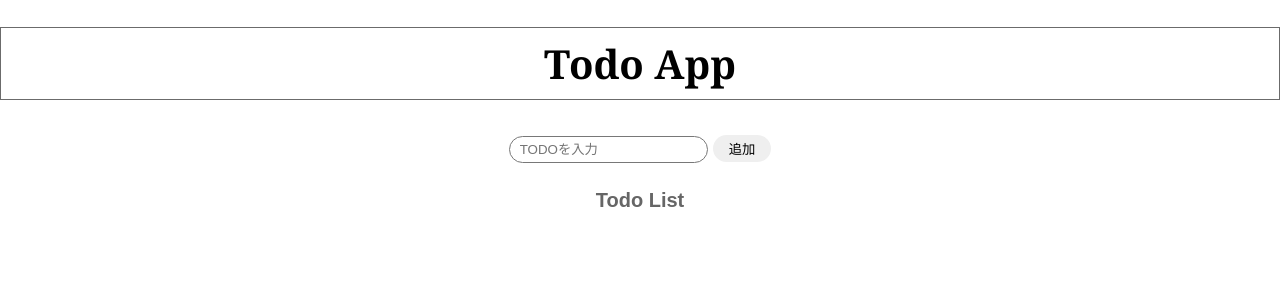
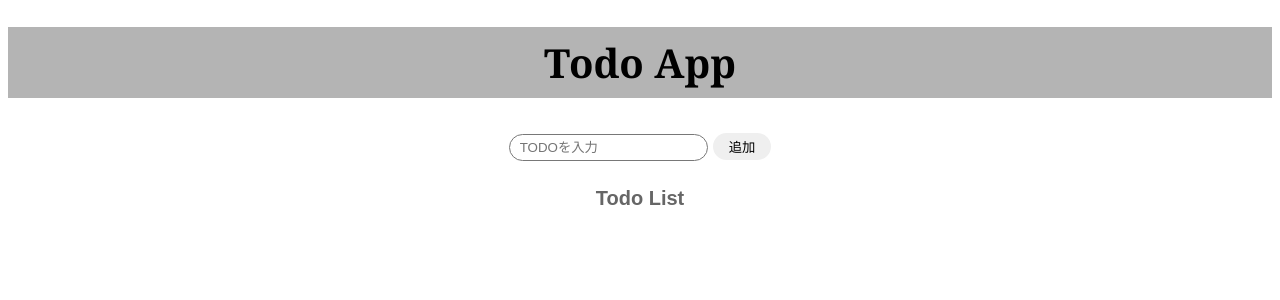
Before and after one commit to taisei78/react-todo-app, a React (Create React App) app: page / in a window 1280 px wide. Shown: the top 300 px of the page. Built offline with nearby package versions, Linux system fonts and the light colour scheme.

Commit message:
編集機能の削除

```diff
--- a/src/App.jsx
+++ b/src/App.jsx
@@ -1,6 +1,5 @@
 import React, { useState } from "react";
 import "./styles.css"
-import { EditForm } from "./EditForm";
 
 export default function App() {
   const [todoList, setTodoList] = useState([]);
@@ -22,7 +21,6 @@ export default function App() {
   };
 
   const onClickEdit = (index) => {
-
   }
 
 
@@ -44,7 +42,7 @@ export default function App() {
             {todoList.map((todo, index) => {
               return (
                 <div key={todo} className="list-row">
-                  <li>{todo}</li>
+                  <li>{todo}
                   <select name=''>
                     <option>着手</option>
                     <option>未着手</option>
@@ -52,6 +50,7 @@ export default function App() {
                   </select>
                   <button onClick={() => onClickEdit(index)}>編集</button>
                   <button onClick={() => onClickDelete(index)}>削除</button>
+                  </li>
                 </div>
               );
             })}
--- a/src/index.css
+++ /dev/null
@@ -1,13 +0,0 @@
-body {
-  margin: 0;
-  font-family: -apple-system, BlinkMacSystemFont, 'Segoe UI', 'Roboto', 'Oxygen',
-    'Ubuntu', 'Cantarell', 'Fira Sans', 'Droid Sans', 'Helvetica Neue',
-    sans-serif;
-  -webkit-font-smoothing: antialiased;
-  -moz-osx-font-smoothing: grayscale;
-}
-
-code {
-  font-family: source-code-pro, Menlo, Monaco, Consolas, 'Courier New',
-    monospace;
-}
--- a/src/index.js
+++ b/src/index.js
@@ -1,6 +1,5 @@
 import React from 'react';
 import ReactDOM from 'react-dom/client';
-import './index.css';
 import App from './App';
 
 const root = ReactDOM.createRoot(document.getElementById('root'));
--- a/src/styles.css
+++ b/src/styles.css
@@ -4,9 +4,9 @@ body {
 h1 {
   text-align: center;
   font-family:Georgia, 'Times New Roman', Times, serif;
-  border: 1px solid rgb(107, 107, 107);
   padding: 8px 10px;
   font-size: 40px;
+  background:rgb(107, 107, 107, 0.5);
 }
 li {
   list-style: none;
@@ -39,6 +39,13 @@ button:hover {
 
 li {
   margin-right: 8px;
+  min-width: 500px;
+  border: 1px solid rgb(120, 120, 120, 0.5);
+  padding: 10px 0px 10px 80px;
+  border-radius: 16px;
+  display: inline-block;
+  margin-bottom: 10px;
+  box-shadow: 10px 5px 5px rgb(124, 149, 247);
 }
 
 .input-area {
@@ -66,7 +73,7 @@ li {
 
 .list-row {
   display: flex;
-  align-items: center;
+  justify-content: center;
   padding-bottom: 4px;
   justify-content: center;
 }
```
